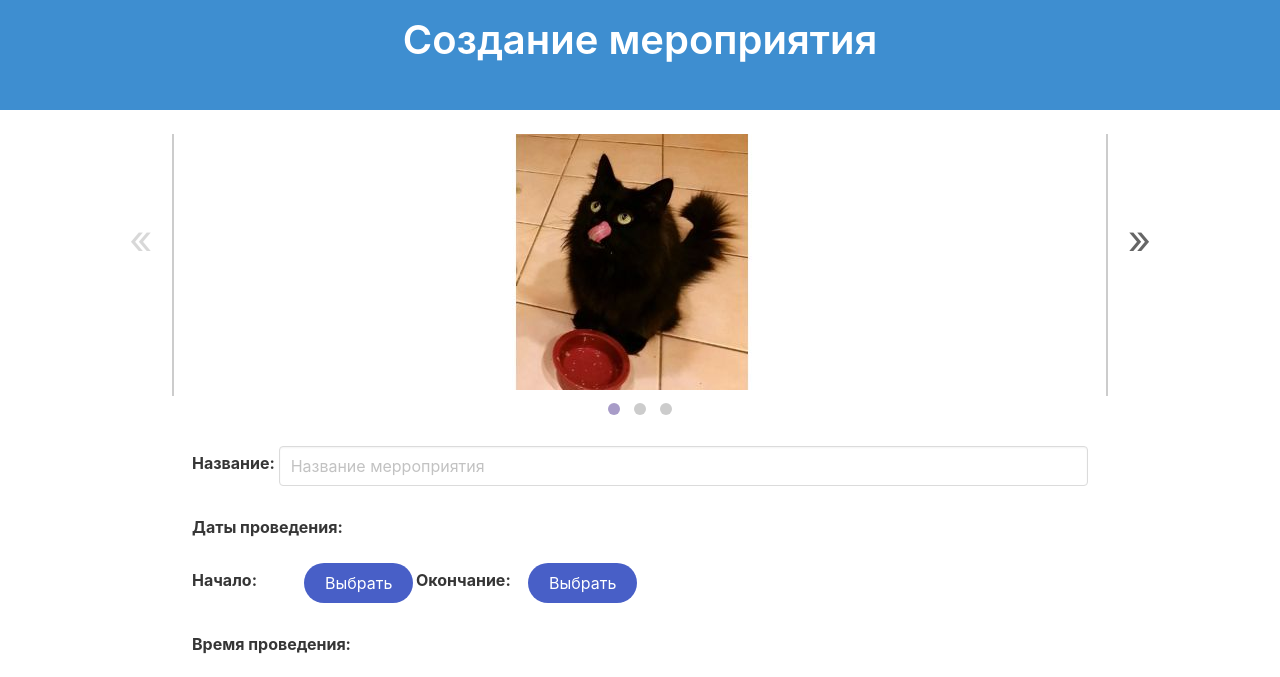
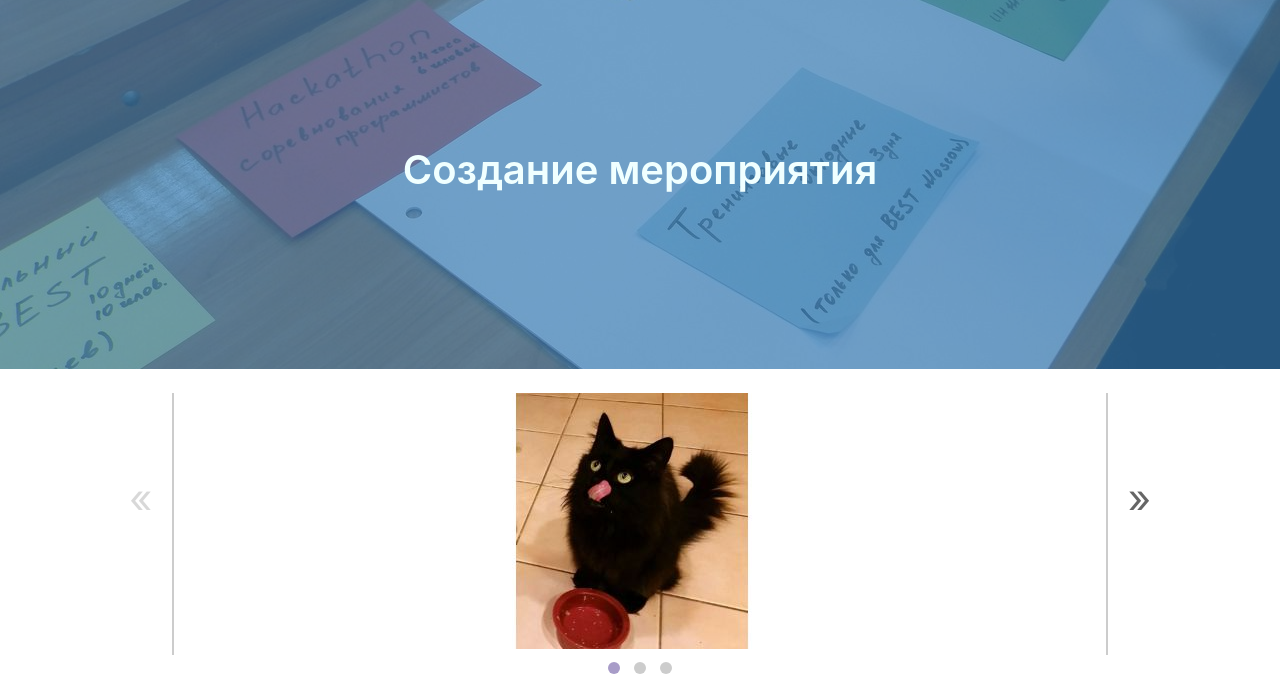
Before and after one commit to newpagexyz/besthack-front, a plain HTML site: page event_create.html in a window 1280 px wide. Shown: the part 83-760 px from the top of the page. Drawn offline with nearby package versions, Linux system fonts and the light colour scheme.

Commit message:
Update event_create.html

```diff
--- a/event_create.html
+++ b/event_create.html
@@ -149,10 +149,11 @@
             </div>
         </div>
     </nav>
-    <section class="hero is-info">
+    <section class="hero is-halfheight is-info has-bg-img">
+        <img src="style/header_ev_create.jpg" class="is-back">
         <div class="hero-body">
             <div class="container has-text-centered">
-                <h1 class="title is-size-2">Создание мероприятия</h1>
+                <h1 class="title is-size-2" style="color: azure;">Создание мероприятия</h1>
             </div>
         </div>
     </section>
```
